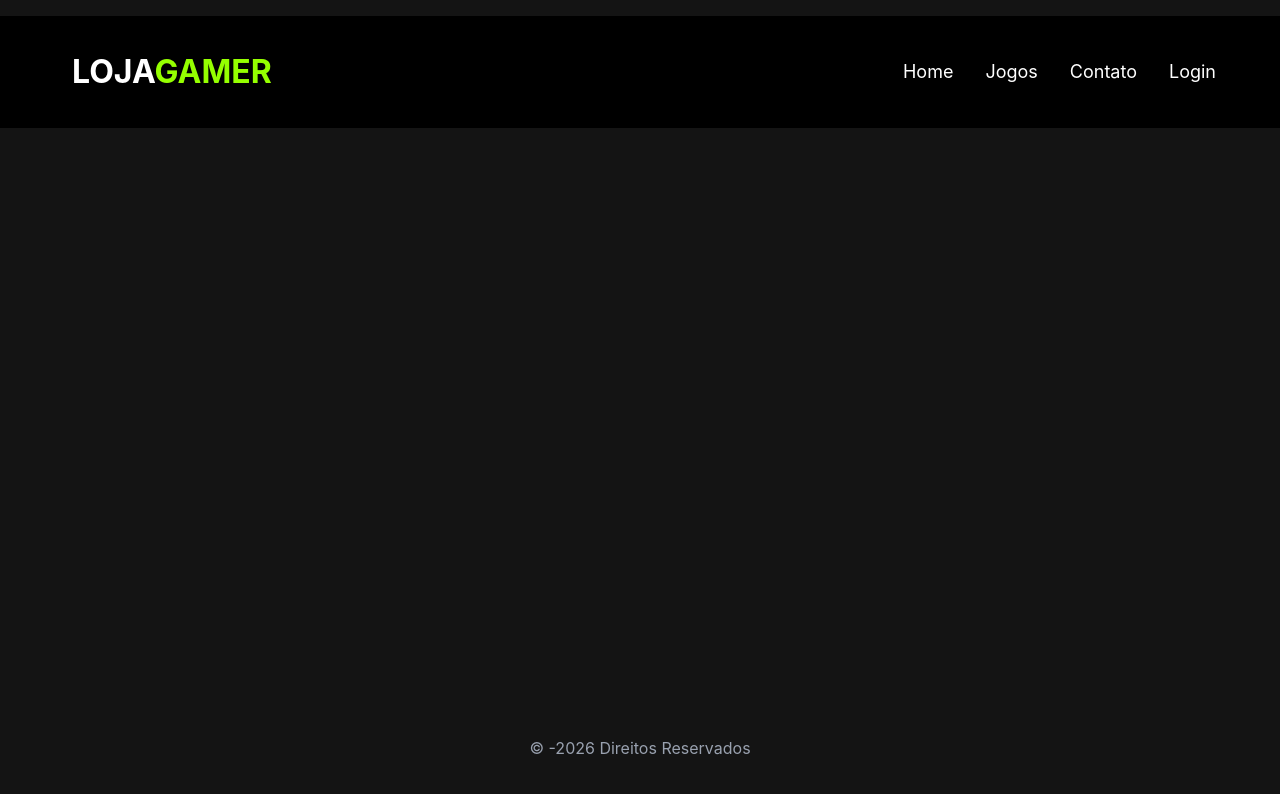
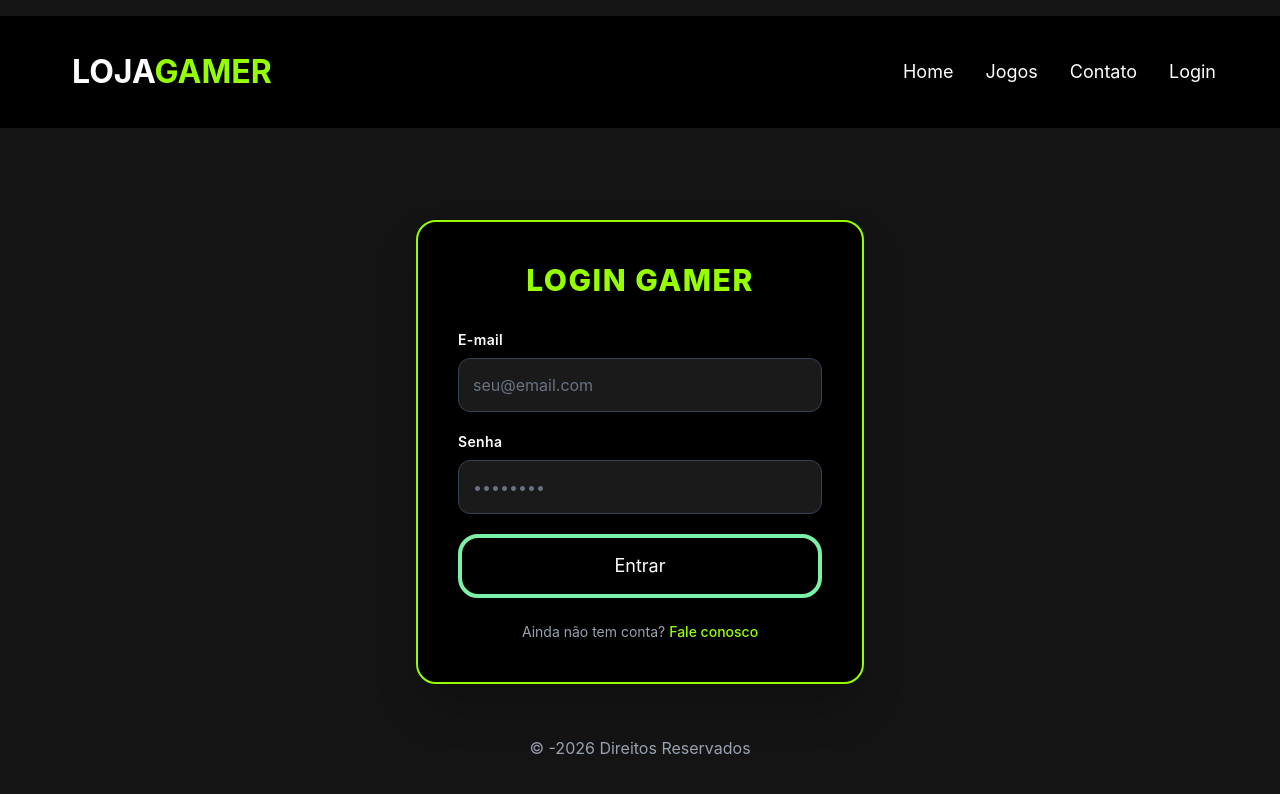
Before and after one commit to gbzambo/loja-gamer, a React (Vite) app: page /login in a window 1280 px wide. Shown: the top 794 px of the page. Built offline with nearby package versions, Linux system fonts and the light colour scheme.

Commit message:
feat: Codificando e Estilizando Contato, Jogos e Login

```diff
--- a/src/pages/Contato.jsx
+++ b/src/pages/Contato.jsx
@@ -2,9 +2,26 @@
 
 const Contato = () => {
   return (
-    <>
+     <main className="grow flex items-center justify-center px-4">
+      <div className="bg-black p-8 sm:p-10 rounded-[20px] w-full max-w-md shadow-2xl border-2 border-[#95ff00]">
 
-    </>
+        <h2 className="text-2xl sm:text-3xl font-extrabold text-[#95ff00] text-center mb-6 uppercase tracking-wider">
+          Fale Conosco
+        </h2>
+
+        <p className="text-gray-300 text-center mb-6">
+          Entre em contato conosco através do e-mail:
+        </p>
+
+        <a
+          href="mailto:suporte@lojagamer.com"
+          className="block text-center text-[#95ff00] font-semibold hover:underline transition-all"
+        >
+          suporte@lojagamer.com
+        </a>
+
+      </div>
+    </main>
   )
 }
 
--- a/src/pages/Jogos.jsx
+++ b/src/pages/Jogos.jsx
@@ -2,9 +2,10 @@
 
 const Jogos = () => {
   return (
-    <>
-
-    </>
+      <main className="px-[5%] text-center my-8 grow">
+      <h2 className="text-3xl font-bold mb-4 text-[#95ff00]">Catálogo de Jogos</h2>
+      <p className="text-gray-300">Aqui você encontrará todos os jogos disponíveis na nossa loja gamer.</p>
+    </main>
   )
 }
 
--- a/src/pages/Login.jsx
+++ b/src/pages/Login.jsx
@@ -1,9 +1,71 @@
+import { useState } from "react"
+import {useNavigate, Link} from "react-router-dom"
 
 const Login = () => {
+
+  //Hook- useState- manipula o estado da váriavel
+  const [email, setEmail]=useState("");
+  const [senha,setSenha]=useState("");
+  //Hook- useNavigate- Navega entre os componentes
+  const navigate = useNavigate();
+
+  //função de login
+  const Login=(e)=>{
+    //Previne que a página regarregue
+    e.preventDefault();
+    alert(`Bem-Vindo(a),${email}`);
+    //Direciona para página Home
+    navigate("/");
+  }
+
   return (
-    <>
+    <main className="grow flex items-center justify-center px-4 mt-20 login" >
+      <div className="bg-black p-8 sm:p-10 rounded-[20px] w-full max-w-md shadow-2xl border-2 border-[#95ff00]">
 
-    </>
+        {/* Título com o mesmo estilo neon do site */}
+        <h2 className="text-2xl sm:text-3xl font-extrabold text-[#95ff00] text-center mb-8 uppercase tracking-wider">
+          Login Gamer
+        </h2>
+
+        <form onSubmit={Login} className="flex flex-col gap-5">
+          <div>
+            <label className="block text-white mb-2 text-sm font-semibold tracking-wide">E-mail</label>
+            <input
+              type="email"
+              required
+              value={email}
+              onChange={(e) => setEmail(e.target.value)}
+              placeholder="seu@email.com"
+              className="w-full p-3.5 rounded-xl bg-[#1a1a1a] text-white border border-gray-700 focus:border-[#95ff00] focus:ring-1 focus:ring-[#95ff00] outline-none transition-all placeholder:text-gray-500"
+            />
+          </div>
+
+          <div>
+            <label className="block text-white mb-2 text-sm font-semibold tracking-wide">Senha</label>
+            <input
+              type="password"
+              required
+              value={senha}
+              onChange={(e) => setSenha(e.target.value)}
+              placeholder="••••••••"
+              className="w-full p-3.5 rounded-xl bg-[#1a1a1a] text-white border border-gray-700 focus:border-[#95ff00] focus:ring-1 focus:ring-[#95ff00] outline-none transition-all placeholder:text-gray-500"
+            />
+          </div>
+
+          {/* Botão com o mesmo gradiente e efeito dos cards */}
+          <button
+            type="submit"
+            className=" border-4 border-green-300 t-2 w-full py-3.5 rounded-[20px] text-white text-lg transition-all duration-300 hover:opacity-90 hover:scale-105 hover:text-white cursor-pointer shadow-lg"
+          >
+            Entrar
+          </button>
+        </form>
+
+        <p className="text-center text-gray-400 mt-6 text-sm">
+          Ainda não tem conta? <Link to="/contato" className="text-[#95ff00] hover:underline font-medium">Fale conosco</Link>
+        </p>
+      </div>
+    </main>
   )
 }
 
```
